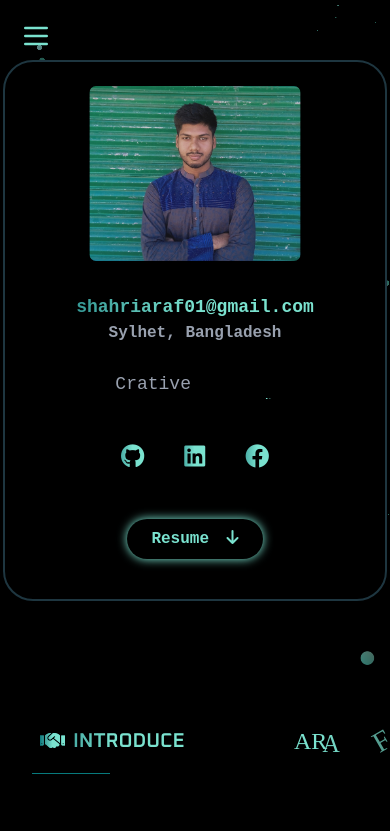
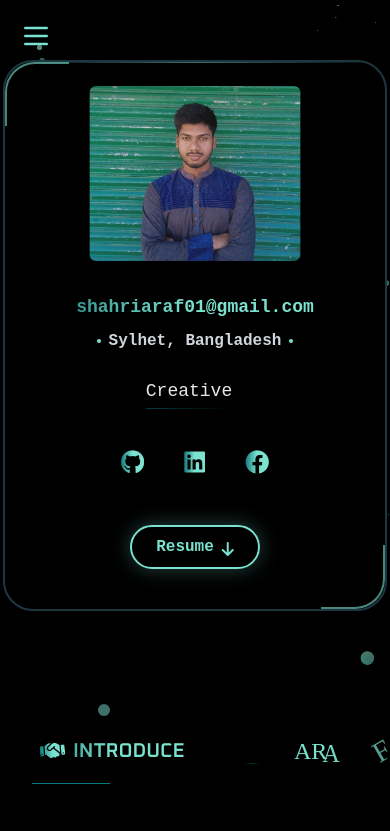
Before and after one commit to shahriaraf/My-Portfolio, a React (Vite) app: page / in a window 390 px wide. Shown: the top 831 px of the page. Built offline with nearby package versions, Linux system fonts and the light colour scheme; a web font is replaced by a local one.

Commit message:
added things

```diff
--- a/src/Banner.jsx
+++ b/src/Banner.jsx
@@ -132,9 +132,20 @@ const Banner = () => {
     return (
         <div className='bg-black mt-10 md:mx-25 py-10'>
             <div className='pl-8 md:pl-[350px] pt-5 text-white flex justify-between items-center'>
-                <p className='uppercase oxanium text-xl px-2 rounded-full bg-gradient-to-r from-[#077A7D] via-[#7AE2CF] to-[#7AE2CF] bg-clip-text text-transparent font-semibold flex items-center gap-2'>
-                    <i className="fas fa-handshake bg-gradient-to-r from-[#077A7D] via-[#7AE2CF] to-[#7AE2CF] bg-clip-text text-transparent"></i> Introduce
-                </p>
+                 <motion.p
+                    className='uppercase oxanium text-xl px-2 rounded-full bg-gradient-to-r from-[#077A7D] via-[#7AE2CF] to-[#7AE2CF] bg-clip-text text-transparent font-semibold flex items-center gap-2'
+                    initial={{ opacity: 0, x: -50 }}
+                    animate={{ opacity: 1, x: 0 }}
+                    transition={{ duration: 0.8, delay: 0.2 }}
+                >
+                    <motion.i
+                        className="fas fa-handshake bg-gradient-to-r from-[#077A7D] via-[#7AE2CF] to-[#7AE2CF] bg-clip-text text-transparent"
+                        animate={{ rotate: [0, 15, -15, 0] }}
+                        transition={{ duration: 2, repeat: Infinity, delay: 3 }}
+                    />
+                    Introduce
+                </motion.p>
+
                 <div ref={logoRef} id="araf" className="text-2xl md:text-3xl text-end text-[#7AE2CF] tiny5-regular mr-8">
                     <span className="logo-char inline-block A">A</span>
                     <span className="logo-char inline-block R">R</span>
@@ -142,7 +153,13 @@ const Banner = () => {
                     <span className="logo-char inline-block F">F</span>
                 </div>
             </div>
-            <hr className="border-t border-[#077A7D] my-4 w-1/5 ml-8 md:ml-[320px]" />
+             <motion.hr
+                className="border-t border-[#077A7D] my-4 w-1/5 ml-8 md:ml-[320px]"
+                initial={{ scaleX: 0 }}
+                animate={{ scaleX: 1 }}
+                transition={{ duration: 1, delay: 0.6 }}
+                style={{ originX: 0 }}
+            />
 
             <div className="gap-10 sm:gap-20 pl-8 md:pl-[320px] pt-10">
                 {/* Animated Designation Text */}
--- a/src/Profile.jsx
+++ b/src/Profile.jsx
@@ -1,129 +1,243 @@
-import React, { useLayoutEffect, useRef } from 'react';
-import { motion } from 'framer-motion';
+import React, { useLayoutEffect, useRef, useState, useEffect } from 'react';
+import { motion, AnimatePresence } from 'framer-motion';
+
+// Using your original image import
 import myPhoto from './assets/IMG_20250418_215624.jpg';
-import './App.css';
-import gsap from 'gsap';
-import RotatingText from './RotatingText'
+
+
+const RotatingText = ({ texts, rotationInterval = 2000 }) => {
+  const [currentIndex, setCurrentIndex] = useState(0);
+
+  useEffect(() => {
+    const interval = setInterval(() => {
+      setCurrentIndex((prev) => (prev + 1) % texts.length);
+    }, rotationInterval);
+    return () => clearInterval(interval);
+  }, [texts.length, rotationInterval]);
+
+  return (
+    <div className="relative h-7 overflow-hidden">
+      <AnimatePresence mode="wait">
+        <motion.span
+          key={currentIndex}
+          initial={{ y: 50, opacity: 0, rotateX: 90 }}
+          animate={{ y: 0, opacity: 1, rotateX: 0 }}
+          exit={{ y: -50, opacity: 0, rotateX: -90 }}
+          transition={{ duration: 0.4, ease: "easeInOut" }}
+          className="absolute inset-0 flex items-center text-[#7AE2CF] font-medium"
+        >
+          {texts[currentIndex]}
+        </motion.span>
+      </AnimatePresence>
+    </div>
+  );
+};
 
 const Profile = () => {
   const bannerRef = useRef(null);
+  const [isHovered, setIsHovered] = useState(false);
+  const [mousePosition, setMousePosition] = useState({ x: 0, y: 0 });
 
   useLayoutEffect(() => {
-    const ctx = gsap.context(() => {
-      const t1 = gsap.timeline();
-      t1.from("#intro-text1", {
-        xPercent: "-100",
-        opacity: 0,
-        duration: 1,
-        delay: 0.2,
+    // GSAP-like animations
+    const elements = bannerRef.current?.querySelectorAll('.stagger-animate');
+    elements?.forEach((el, index) => {
+      el.style.opacity = '0';
+      el.style.transform = 'translateY(50px)';
+      setTimeout(() => {
+        el.style.transition = 'all 0.8s cubic-bezier(0.23, 1, 0.32, 1)';
+        el.style.opacity = '1';
+        el.style.transform = 'translateY(0)';
+      }, index * 150 + 200);
     });
-      t1.from("#intro-text2", {
-        xPercent: "100",
-        opacity: 0,
-        duration: 1,
-        delay: 0.2,
-      });
-    }, bannerRef);
-
-    return () => ctx.revert();
   }, []);
 
+  const handleMouseMove = (e) => {
+    const rect = bannerRef.current?.getBoundingClientRect();
+    if (rect) {
+      setMousePosition({
+        x: ((e.clientX - rect.left) / rect.width) * 100,
+        y: ((e.clientY - rect.top) / rect.height) * 100
+      });
+    }
+  };
+
   return (
+    <div>
+      {/* Geometric background elements */}
+      <div className="fixed inset-0 overflow-hidden pointer-events-none">
+        <div className="absolute top-20 left-10 w-2 h-2 bg-[#7AE2CF] rotate-45 opacity-60"></div>
+        <div className="absolute top-40 right-20 w-1 h-12 bg-gradient-to-b from-[#077A7D] to-transparent opacity-40"></div>
+        <div className="absolute bottom-32 left-1/4 w-3 h-3 bg-[#7AE2CF] rounded-full opacity-50"></div>
+        <div className="absolute top-1/3 right-10 w-px h-16 bg-gradient-to-b from-transparent via-[#7AE2CF] to-transparent opacity-30"></div>
+        <div className="absolute bottom-20 right-1/3 w-4 h-px bg-gradient-to-r from-transparent via-[#077A7D] to-transparent opacity-40"></div>
+      </div>
+
+      <motion.div
+        ref={bannerRef}
+        className="w-full max-w-sm md:max-w-[350px] mx-auto mt-15 mb-16 md:mt-20 md:mb-44 md:fixed md:ml-5 relative"
+        onMouseMove={handleMouseMove}
+        onMouseEnter={() => setIsHovered(true)}
+        onMouseLeave={() => setIsHovered(false)}
+        initial={{ opacity: 0, scale: 0.9 }}
+        animate={{ opacity: 1, scale: 1 }}
+        transition={{ duration: 1, ease: "easeOut" }}
+      >
+        {/* Main container with enhanced border effect */}
+        <div className="relative bg-black border-2 border-[#1e3640] rounded-[30px] overflow-hidden backdrop-blur-sm">
+          {/* Animated corner accents */}
+          <div className="absolute top-0 left-0 w-16 h-16 border-l-2 border-t-2 border-[#7AE2CF] rounded-tl-[30px] opacity-60"></div>
+          <div className="absolute bottom-0 right-0 w-16 h-16 border-r-2 border-b-2 border-[#7AE2CF] rounded-br-[30px] opacity-60"></div>
+
+          {/* Subtle glow effect on hover */}
           <div
-      ref={bannerRef}
-      className="w-full max-w-sm md:max-w-[350px] mx-auto mt-15 mb-16 md:mt-20 md:mb-44 bg-black text-gray-400 border-2 border-[#1e3640] rounded-[30px] overflow-hidden z-10 md:fixed md:ml-5"
-    >
-      {/* Profile Image */}
-      <div className="flex justify-center items-center pt-8 sm:pt-10">
-        <img
-          className="w-48 sm:w-52 md:w-60 rounded-md scale-110"
+            className={`absolute inset-0 rounded-[30px] transition-all duration-700 ${
+              isHovered ? 'shadow-[0_0_30px_rgba(122,226,207,0.15)]' : ''
+            }`}
+          />
+
+          {/* Dynamic gradient line */}
+          <div className="absolute top-0 left-0 w-full h-px bg-gradient-to-r from-transparent via-[#7AE2CF] to-transparent opacity-50"></div>
+
+          {/* Profile Image with creative framing */}
+          <div className="flex justify-center items-center pt-8 sm:pt-10 stagger-animate">
+            <div className="relative group">
+              {/* Animated border frame */}
+              <div className="absolute -inset-2 bg-gradient-to-r from-[#077A7D] via-[#7AE2CF] to-[#077A7D] rounded-md opacity-0 group-hover:opacity-100 transition-opacity duration-500"></div>
+              <div className="absolute -inset-1 bg-black rounded-md"></div>
+
+              <motion.img
+                className="relative w-48 sm:w-52 md:w-60 rounded-md scale-110 z-10"
                 src={myPhoto}
                 width={240}
                 height={320}
                 alt="Shoumo Shahriar Araf"
+                whileHover={{ scale: 1.15 }}
+                transition={{ duration: 0.3 }}
+              />
+
+              {/* Subtle overlay effects */}
+              <div className="absolute inset-0 rounded-md bg-gradient-to-t from-black/20 to-transparent opacity-0 group-hover:opacity-100 transition-opacity duration-300 z-20"></div>
+            </div>
+          </div>
+
+          {/* Enhanced Info Section */}
+          <div className="text-center mt-10 sm:mt-14 text-gray-400 font-bold px-4 stagger-animate">
+            <motion.p
+              className="bg-gradient-to-r from-[#077A7D] via-[#7AE2CF] to-[#7AE2CF] bg-clip-text text-transparent text-lg hover:text-[#7AE2CF] transition-all duration-300 break-words relative group cursor-pointer"
+              whileHover={{ scale: 1.05 }}
+            >
+              shahriaraf01@gmail.com
+              <span className="absolute bottom-0 left-0 w-0 h-px bg-[#7AE2CF] group-hover:w-full transition-all duration-300"></span>
+            </motion.p>
+
+            <div className="flex items-center justify-center gap-2 mt-2">
+              <div className="w-1 h-1 bg-[#7AE2CF] rounded-full"></div>
+              <p className="text-gray-300">Sylhet, Bangladesh</p>
+              <div className="w-1 h-1 bg-[#7AE2CF] rounded-full"></div>
+            </div>
+          </div>
+
+          {/* Creative typing animation section */}
+          <div className='flex justify-center items-center mt-6 stagger-animate'>
+            <motion.p
+              className='text-lg mr-3 text-gray-200 font-medium relative'
+              initial={{ opacity: 0, x: -20 }}
+              animate={{ opacity: 1, x: 0 }}
+              transition={{ delay: 0.8 }}
+            >
+              Creative
+              <span className="absolute -bottom-1 left-0 w-full h-px bg-gradient-to-r from-[#077A7D] to-transparent opacity-50"></span>
+            </motion.p>
+
+            <div className="relative text-white">
+              <RotatingText
+                texts={['Thinker', 'Coder', 'Designer']}
+                rotationInterval={2500}
               />
             </div>
-
-      {/* Info */}
-      <div className="text-center mt-10 sm:mt-14 text-gray-400 font-bold px-4">
-        <p className="bg-gradient-to-r from-[#077A7D] via-[#7AE2CF] to-[#7AE2CF] bg-clip-text text-transparent text-lg hover:text-[#7AE2CF] hover:underline break-words">
-          shahriaraf01@gmail.com
-        </p>
-        <p>Sylhet, Bangladesh</p>
-        <br />
-      </div>
-      <div className='flex justify-center items-center'>
-        <p className='text-lg mr-2'>Crative</p>
-        <RotatingText
-          texts={['Thinker', 'Coader', 'Designer']}
-          mainClassName="text-[#7AE2CF] md:pt-1 text-lg font-medium overflow-hidden justify-center rounded-lg"
-          staggerFrom={"last"}
-          initial={{ y: "100%" }}
-          animate={{ y: 0 }}
-          exit={{ y: "-120%" }}
-          staggerDuration={0.025}
-          splitLevelClassName="overflow-hidden pb-0.5 sm:pb-1 md:pb-1"
-          transition={{ type: "spring", damping: 30, stiffness: 400 }}
-          rotationInterval={2000}
-        />
           </div>
 
-
-
-      {/* Social Links */}
+          {/* Social Links with creative hover effects */}
           <motion.div
-        className="flex justify-center gap-4 sm:gap-5 md:mt-3 mt-8"
+            className="flex justify-center gap-4 sm:gap-5 md:mt-3 mt-8 stagger-animate"
             initial={{ opacity: 0, y: 50 }}
             animate={{ opacity: 1, y: 0 }}
             transition={{ duration: 1, delay: 0.5 }}
           >
-        <a
-          href="https://github.com/shahriaraf"
+            {[
+              { icon: "fa-github", link: "https://github.com/shahriaraf", label: "Github account" },
+              { icon: "fa-linkedin", link: "https://www.linkedin.com/in/shoumo-shahriar-araf", label: "Linkedin account" },
+              { icon: "fa-facebook", link: "https://www.facebook.com/shahriar.araf.3", label: "Facebook account" }
+            ].map((social, index) => (
+              <motion.a
+                key={social.label}
+                href={social.link}
                 target="_blank"
                 rel="noopener noreferrer"
-          aria-label='Github account'
-          className="bg-gradient-to-r from-[#077A7D] via-[#7AE2CF] to-[#7AE2CF] bg-clip-text text-transparent hover:scale-125 transition hover:text-[#7AE2CF] text-2xl sm:text-3xl p-3 sm:p-4 rounded-full"
+                aria-label={social.label}
+                className="relative group text-2xl sm:text-3xl p-3 sm:p-4 rounded-full overflow-hidden"
+                whileHover={{
+                  scale: 1.2,
+                  rotate: [0, -5, 5, 0],
+                  transition: { duration: 0.3 }
+                }}
+                whileTap={{ scale: 0.9 }}
               >
-          <i className="fa-brands fa-github"></i>
-        </a>
-        <a
-          href="https://www.linkedin.com/in/shoumo-shahriar-araf"
-          target="_blank"
-          rel="noopener noreferrer"
-          aria-label='Linkedin account'
-          className="bg-gradient-to-r from-[#077A7D] via-[#7AE2CF] to-[#7AE2CF] bg-clip-text text-transparent hover:scale-125 transition hover:text-[#7AE2CF] text-2xl sm:text-3xl p-3 sm:p-4 rounded-full"
-        >
-          <i className="fa-brands fa-linkedin"></i>
-        </a>
-        <a
-          href="https://www.facebook.com/shahriar.araf.3"
-          target="_blank"
-          rel="noopener noreferrer"
-          aria-label='Facebook account'
-          className="bg-gradient-to-r from-[#077A7D] via-[#7AE2CF] to-[#7AE2CF] bg-clip-text text-transparent hover:scale-125 transition hover:text-[#7AE2CF] text-2xl sm:text-3xl p-3 sm:p-4 rounded-full"
-        >
-          <i className="fa-brands fa-facebook"></i>
-        </a>
+                <div className="absolute inset-0 bg-black rounded-full transform scale-95 group-hover:scale-90 transition-transform duration-300"></div>
+                <i className={`fa-brands ${social.icon} relative z-10 bg-gradient-to-r from-[#077A7D] via-[#7AE2CF] to-[#7AE2CF] bg-clip-text text-transparent group-hover:text-black/80 transition-all duration-300`}></i>
+              </motion.a>
+            ))}
           </motion.div>
 
-      {/* Resume Button */}
-      <div className="flex justify-center mb-10 md:mt-4 mt-8">
-        <a
-          href="/shoumo-shahriar-araf.pdf" // ✅ Adjust this path as needed
+          {/* Enhanced Resume Button */}
+          <div className="flex justify-center mb-10 md:mt-4 mt-8 stagger-animate">
+            <motion.a
+              href="/shoumo-shahriar-araf.pdf"
               download
+              whileHover={{ scale: 1.05 }}
+              whileTap={{ scale: 0.95 }}
             >
               <button
-            id="resumeBtn"
-            style={{ boxShadow: '0 0 10px 0.5px #7AE2CF' }}
-            className="rounded-full shadow-md shadow-amber-200
-             bg-transparent text-base sm:text-lg font-semibold px-6 sm:px-12 py-2 text-[#7AE2CF] hover:text-black hover:bg-[#7AE2CF] transition-colors duration-300"
-            onTouchStart={(e) => e.currentTarget.classList.add("text-black", "bg-[#7AE2CF]")}
-            onTouchEnd={(e) => e.currentTarget.classList.remove("text-black", "bg-[#7AE2CF]")}
+                className="group relative rounded-full bg-transparent border-2 border-[#7AE2CF] text-base sm:text-lg font-semibold px-6 sm:px-12 py-2 text-[#7AE2CF] hover:text-black transition-colors duration-300 overflow-hidden"
+                style={{
+                  boxShadow: '0 0 20px rgba(122, 226, 207, 0.3)',
+                  transition: 'all 0.3s ease'
+                }}
+                onMouseEnter={(e) => {
+                  e.currentTarget.style.boxShadow = '0 0 30px rgba(122, 226, 207, 0.6)';
+                }}
+                onMouseLeave={(e) => {
+                  e.currentTarget.style.boxShadow = '0 0 20px rgba(122, 226, 207, 0.3)';
+                }}
               >
-            Resume <i className="fa-solid fa-arrow-down ml-2"></i>
+                <span className="absolute inset-0 bg-[#7AE2CF] transform scale-x-0 group-hover:scale-x-100 transition-transform duration-300 origin-left"></span>
+                <span className="relative z-10 flex items-center gap-2">
+                  Resume
+                  <motion.i
+                    className="fa-solid fa-arrow-down"
+                    animate={{
+                      y: [0, 3, 0],
+                      rotate: [0, 0, 0]
+                    }}
+                    transition={{
+                      duration: 2,
+                      repeat: Infinity,
+                      ease: "easeInOut"
+                    }}
+                  />
+                </span>
               </button>
-        </a>
+            </motion.a>
           </div>
+        </div>
+      </motion.div>
+
+      {/* FontAwesome CDN */}
+      <link
+        rel="stylesheet"
+        href="https://cdnjs.cloudflare.com/ajax/libs/font-awesome/6.4.0/css/all.min.css"
+      />
     </div>
   );
 };
```
Lines whose indentation alone changed are shown as unchanged.
